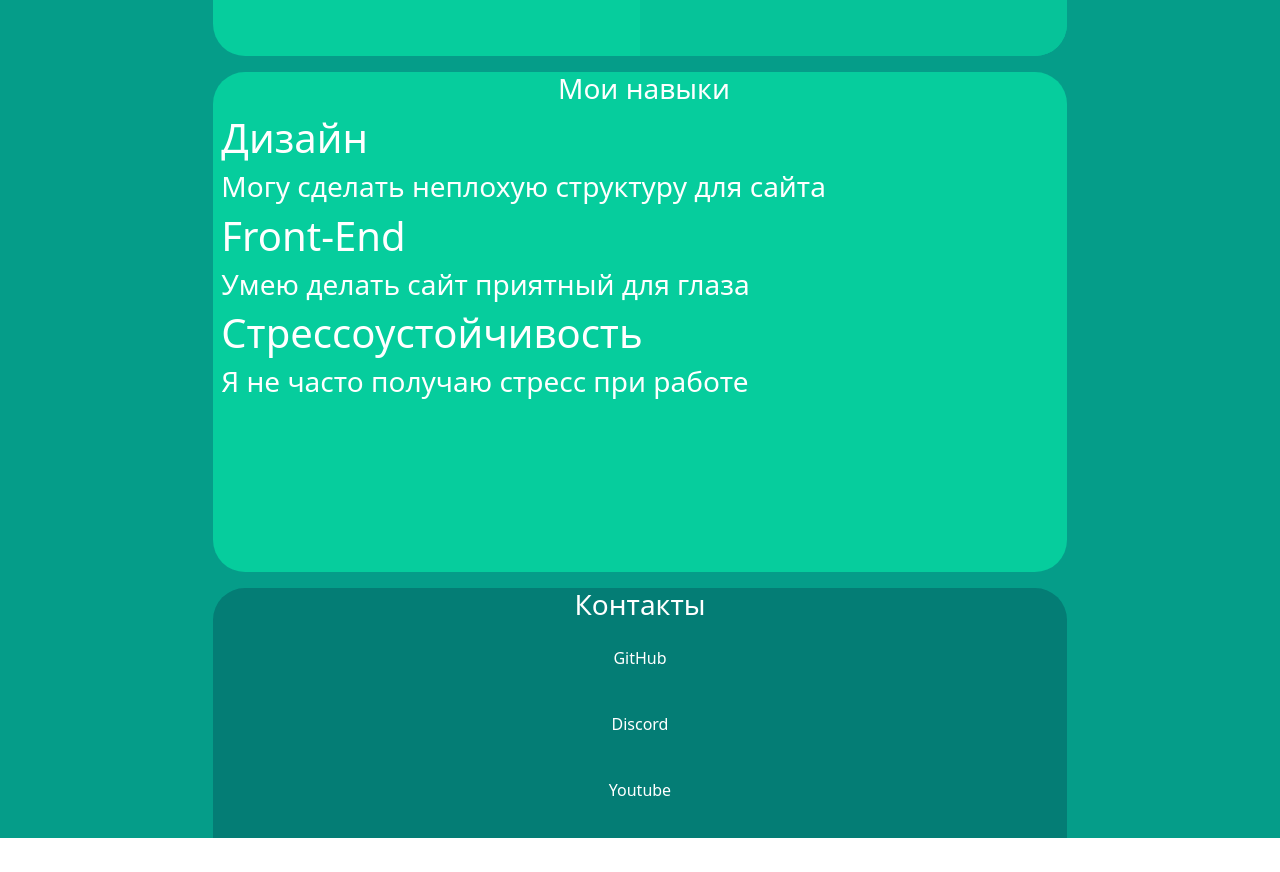
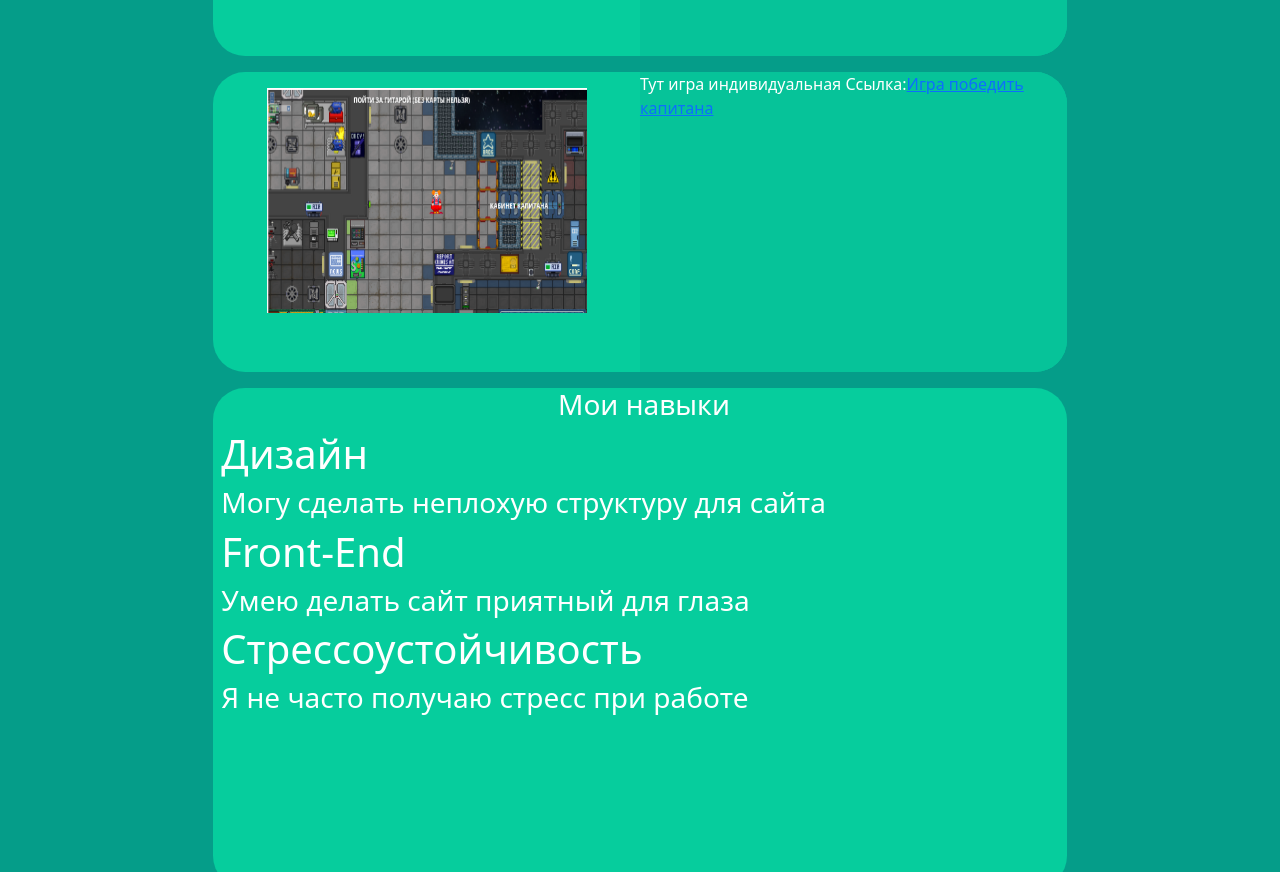
Before and after one commit to FastesBoy/Portfolio, a plain HTML site: page index.html in a window 1280 px wide. Shown: the part 5842-6714 px from the top of the page. Before the commit the page ends 6680 px from the top, so only its background shows below. Drawn offline with nearby package versions, Linux system fonts and the light colour scheme.

Commit message:
Add files via upload

```diff
--- a/index.html
+++ b/index.html
@@ -182,6 +182,15 @@
 					Ссылка:<a href="https://fastesboy.github.io/Nora/">nora</a>
 				</div>
 			</div>
+			<div class="col-12 d-flex  mt-3 rounded-end-5 rounded-5"style="height: 300px; background-color: #06CD9D;">
+				<div class="col-6 h-100   text-center">
+					<img src="Biggame.png" class=" scale h-75 col-9 mt-3">
+				</div>
+				<div class="col-6 h-100 rounded-end-5 "style="background-color:#06C399">
+					Тут игра индивидуальная
+					Ссылка:<a href="https://fastesboy.github.io/Biggame/">Игра победить капитана</a>
+				</div>
+			</div>
 			<div class="col-12 mt-3 text-center  fs-3 rounded-5" style="height:500px; background-color: #06CD9D;">
 				<h2 class=" ms-2 text-center fs-3">Мои навыки</h2>
 				<h1 class=" ms-2 text-start">Дизайн</h1>
```
Also changed, not shown: Biggame.png (added).
